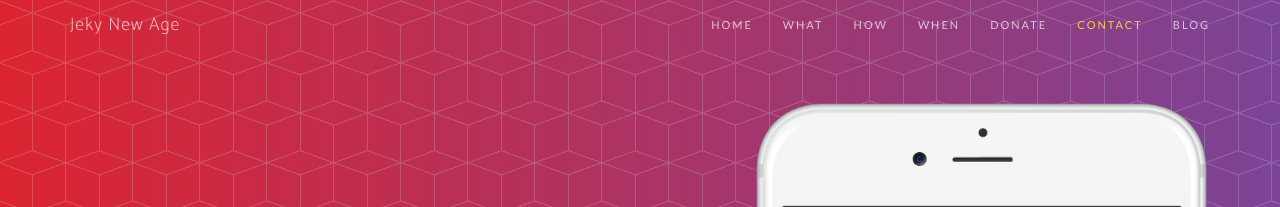
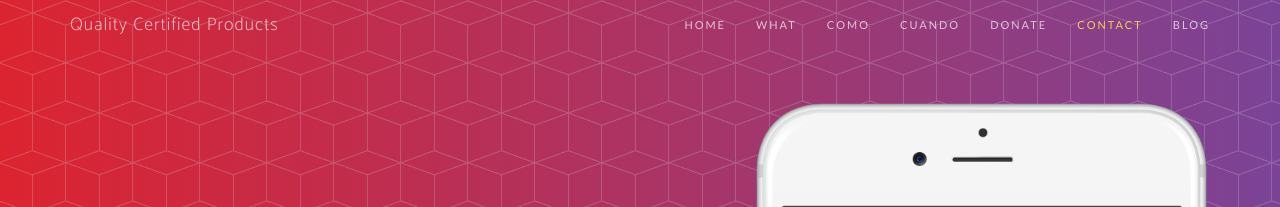
Before and after one commit to PlazaQC/QC_Products, a Jekyll site: the page built from funds.html, in a window 1280 px wide. Shown: the top 207 px of the page. Built offline with Jekyll 4.4.1, drawn with Linux system fonts in a browser that asks for light colours; nearby versions of some CDN libraries; some web fonts are replaced.

Commit message:
Update nav-funds.html

```diff
--- a/_includes/nav-funds.html
+++ b/_includes/nav-funds.html
@@ -5,7 +5,7 @@
             <button type="button" class="navbar-toggle collapsed" data-toggle="collapse" data-target="#bs-example-navbar-collapse-1">
                 <span class="sr-only">Toggle navigation</span> Menu <i class="fa fa-bars"></i>
             </button>
-            <a class="navbar-brand page-scroll" href="/">Jeky New Age</a>
+            <a class="navbar-brand page-scroll" href="/">Quality Certified Products</a>
         </div>
 
         <!-- Collect the nav links, forms, and other content for toggling -->
@@ -18,10 +18,10 @@
                     <a class="page-scroll" href="#download">What</a>
                 </li>
                 <li>
-                    <a class="page-scroll" href="#why">How</a>
+                    <a class="page-scroll" href="#why">Como</a>
                 </li>
                 <li>
-                    <a class="page-scroll" href="#features">When</a>
+                    <a class="page-scroll" href="#features">Cuando</a>
                 </li>
                 <li>
                     <a class="page-scroll" href="#donate">Donate</a>
```
